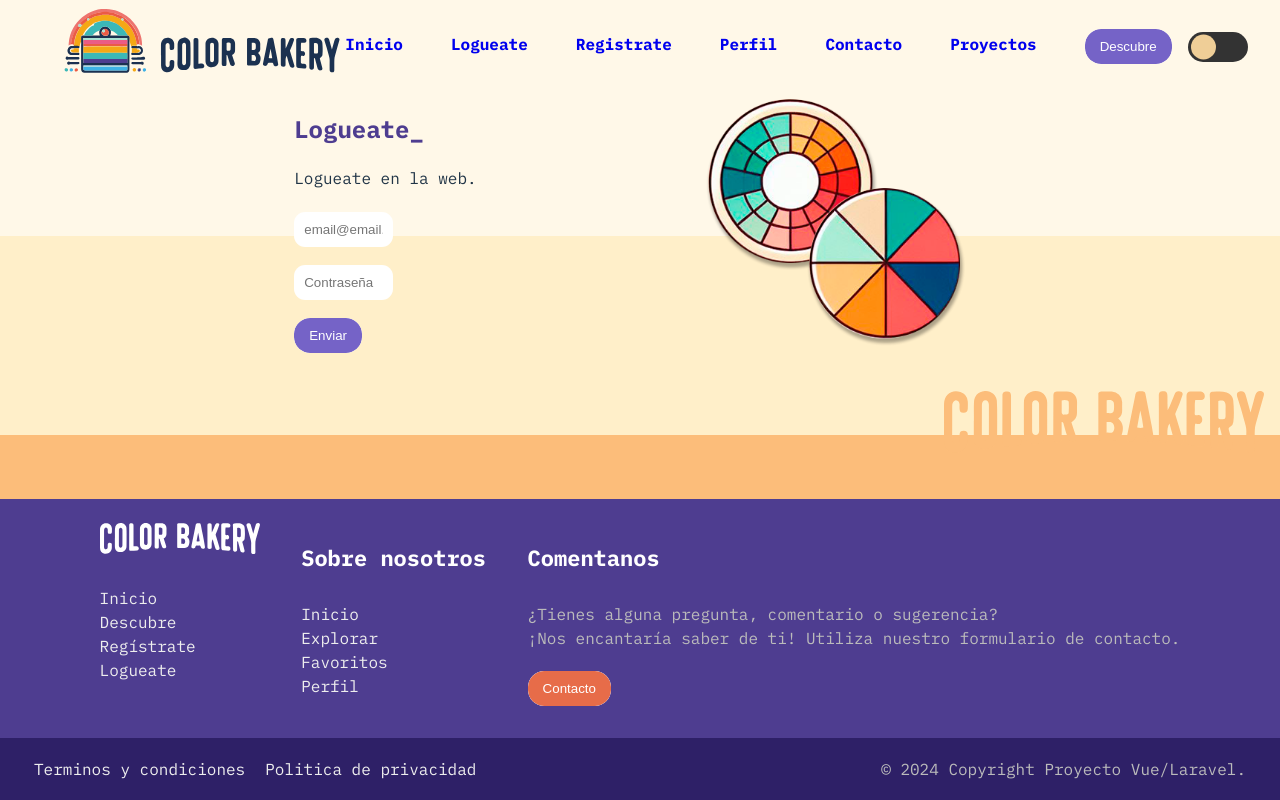
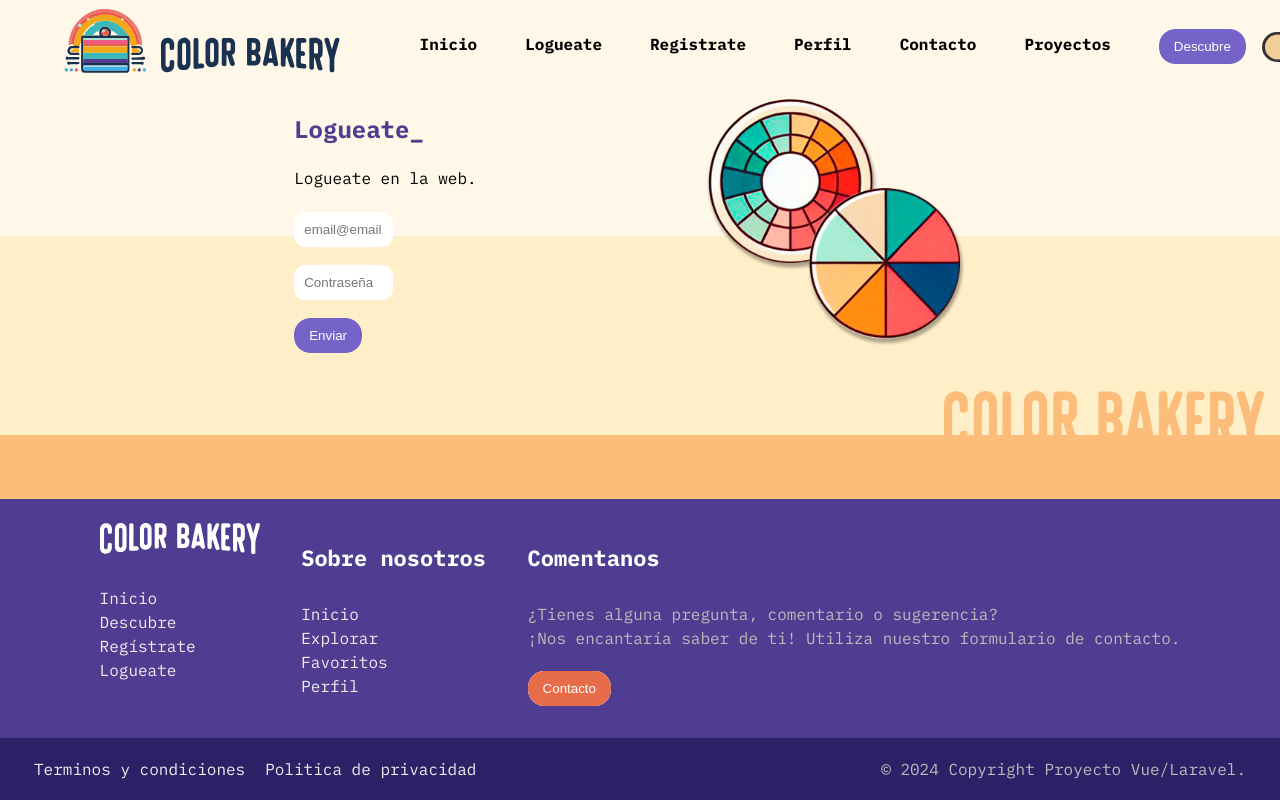
Before and after one commit to DeboraMed/proyecto-6-color-bakery, a Vue app: page /#/login in a window 1280 px wide. Built offline with nearby package versions, Linux system fonts and the light colour scheme; a web font is replaced by a local one.

Commit message:
feat: dark mode

```diff
--- a/src/pages/DarkMode.vue
+++ b/src/pages/DarkMode.vue
@@ -33,40 +33,50 @@ export default {
 <style>
 /* Dark Mode CSS*/
 [data-theme="light"] {
-  --font-color: #ffffff;
-  --font-color-h2-pri: #ffffff;
-  --font-color-h2-sec: #ffffff;
+  --font-color: #000000;
+  --font-color-h2-pri: #4c3b9a;
+  --font-color-h2-sec: #c2431e;
 
-  --link-color: #7563c7;
-  --link-white-color: #c5bde7;
+  --a-color: #4c3b9a;
+  --a-color-hover: #747bff;
 
-  --bt-color-1: #333;
-  --bt-color-1-hover: #333;
-  --bt-color-2: #333;
-  --bt-color-2-hover: #333;
+  --bt-color-1: #ffffff;
+  --bt-color-1-after: #7563c7;
+  --bt-color-1-before: #4c3b9a;
 
-  --bg-color-1: #333;
-  --bg-color-2: #333;
-  --bg-color-3: #333;
-  --bg-color-4: #333;
+  --bt-color-2: #fff;
+  --bt-color-2-after: #e76c49;
+  --bt-color-2-before: #C2431E;
+
+  --bg-color-clear: #FFF8E8;
+  --bg-color-medium: #FFEFC9;
+  --bg-color-dark: #FCBD7A;
+
+  --ft-bg-color-medium: #4E3D90;
+  --ft-bg-color-dark: #2E2067;
+
 }
 [data-theme="dark"] {
   --font-color: #ffffff;
   --font-color-h2-pri: #ffffff;
-  --font-color-h2-sec: #ffffff;
+  --font-color-h2-sec: #efce97;
 
-  --link-color: #ffffff;
-  --link-white-color: #c5bde7;
+  --a-color: #ffffff;
+  --a-color-hover: #c5bde7;
 
-  --bt-color-1: #333;
-  --bt-color-1-hover: #333;
-  --bt-color-2: #333;
-  --bt-color-2-hover: #333;
+  --bt-color-1: #ffffff;
+  --bt-color-1-after: #7563c7;
+  --bt-color-1-before: #4c3b9a;
 
-  --bg-color-1: #333;
-  --bg-color-2: #333;
-  --bg-color-3: #333;
-  --bg-color-4: #333;
+  --bt-color-2: #fff;
+  --bt-color-2-after: #e76c49;
+  --bt-color-2-before: #C2431E;
+  --bg-color-clear: #645c81;
+  --bg-color-medium: #524b6e;
+  --bg-color-dark: #3F3661;
+
+  --ft-bg-color-medium: #292147;
+  --ft-bg-color-dark: #1c1634;
 }
 
 /* boton Toggle */
@@ -97,7 +107,7 @@ export default {
   transition: all 0.5s ease-in;
 }
 .toggle:checked {
-  background: #7563c7;
+  background: #c5bde7;
 }
 .toggle:checked::before {
   background: #333;
--- a/src/pages/Home.vue
+++ b/src/pages/Home.vue
@@ -211,7 +211,7 @@ export default {
     <section>
     <article class="content__article">
       <section class="main__section">
-        <h2>Hornea tu paleta de <span class="main__h2__color">color</span> favorita_</h2>
+        <h2>Hornea tu paleta de <span class="h2__color__sec">color</span> favorita_</h2>
         <p>Introduce un color en formato RGB o HEX y elige el estilo de tu paleta de color.</p>
         <form @submit.prevent="submitFormColor">
           <fieldset>
@@ -251,7 +251,7 @@ export default {
         </form>
       </section>
       <section class="main__section">
-        <h2>O elige una <span class="main__h2__color">imagen_</span></h2>
+        <h2>O elige una <span class="h2__color__sec">imagen_</span></h2>
         <p>Introduce la URL de la imagen jpg o png.</p>
         <form @submit.prevent="submitFormImage">
           <article>
@@ -289,9 +289,6 @@ export default {
   padding: 0 2rem;
   margin: 0 2rem;
 }
-.main__h2__color{
-  color:#c2431e;
-}
 .main__content{
   display: inline-flex;
   width: 100%;
@@ -328,7 +325,7 @@ export default {
   z-index: 4;
 }
 h2{
-  color: #4E3D90;
+  color: var(--font-color-h2-pri);
 }
 form{
   text-align: left;
@@ -342,6 +339,7 @@ input {
   margin-top: 0.3125rem;
 
 }
+/*TODO: normalizar los buttons (un solo tipo) y cambiar la imagen con el dark mode */
 button[type="submit"] {
   text-overflow: ellipsis;
   overflow: hidden;
--- a/src/shared/BorderFooter.vue
+++ b/src/shared/BorderFooter.vue
@@ -16,13 +16,13 @@
 .border__ft__init {
   border-bottom-width: 4rem;
   border-bottom-style: solid;
-  border-bottom-color: #FCBD7A;
+  border-bottom-color: var(--bg-color-dark);
 }
 .border__ft__init__img{
   display: flex;
   flex-direction: row-reverse;
   align-items: flex-end;
-  background-color: #FFEFC9;
+  background-color: var(--bg-color-medium);
 }
 .border__ft__init__background{
   margin-right: 1rem;
--- a/src/shared/Footer.vue
+++ b/src/shared/Footer.vue
@@ -73,7 +73,7 @@ footer a:hover {
   display: flex;
   flex-wrap: wrap;
   bottom: 0;
-  background-color: #4E3D90;
+  background-color: var(--ft-bg-color-medium);
   text-decoration: none;
 }
 .ft__main__item {
@@ -100,7 +100,7 @@ form {
 
 .ft__legal {
   padding: 0.05rem 1.5rem;
-  background-color: #2E2067;
+  background-color: var(--ft-bg-color-dark);
 }
 .ft__legal__list {
   width: 100%;
--- a/src/shared/Navbar.vue
+++ b/src/shared/Navbar.vue
@@ -49,12 +49,12 @@ export default {
         <button @click="toggleMenu" class="burger__button">&#9776;</button>
         <div v-if="openBurgerMenu" class="burger__menu__items">
         <button v-show="isMenuOpen" class="navbar-toggle" @click="toggleMenu">☰</button>
-        <router-link v-show="!isMenuOpen" class="nav__router" to="/"><p>Inicio</p></router-link >
-        <router-link v-show="!isMenuOpen" class="nav__router" to="/login"><p>Logueate</p></router-link>
-        <router-link v-show="!isMenuOpen" class="nav__router" to="/registro"><p>Registrate</p></router-link>
-        <router-link v-show="!isMenuOpen" class="nav__router" to="/perfil"><p>Perfil</p></router-link>
-        <router-link v-show="!isMenuOpen" class="nav__router" to="/contacto"><p>Contacto</p></router-link>
-        <router-link v-show="!isMenuOpen" class="nav__router" to="/proyectos"><p>Proyectos</p></router-link>
+        <router-link v-show="!isMenuOpen" class="nav__router" to="/">Inicio</router-link >
+        <router-link v-show="!isMenuOpen" class="nav__router" to="/login">Logueate</router-link>
+        <router-link v-show="!isMenuOpen" class="nav__router" to="/registro">Registrate</router-link>
+        <router-link v-show="!isMenuOpen" class="nav__router" to="/perfil">Perfil</router-link>
+        <router-link v-show="!isMenuOpen" class="nav__router" to="/contacto">Contacto</router-link>
+        <router-link v-show="!isMenuOpen" class="nav__router" to="/proyectos">Proyectos</router-link>
         <router-link v-show="!isMenuOpen" class="nav__router" to="/descubre"><button class="button">Descubre</button></router-link>
       </div>
       </ul>
@@ -99,25 +99,32 @@ export default {
   display: flex;
   flex-wrap: nowrap;
   flex-direction: row;
-  background-color: #FFF8E8;
-  margin: 0rem auto;
+  background-color: var(--bg-color-clear);
+  margin: 0 auto;
 
   align-items: center;
 }
+a:hover {
+
+}
 .navbar__content{
   display: flex;
-  color: #f2f2f2;
   text-align: right;
   padding: 5px 5px;
   font-weight: bold;
   justify-content: right;
-  /*flex-grow: 1;*/
+  flex-grow: 0.85;
 }
 .nav__router {
   text-decoration: none;
   display: flex;
   align-items: center;
-
+}
+.nav__router a{
+  color: var(--a-color);
+}
+.nav__router a:hover{
+  color: var(--a-color-hover);
 }
 
 .nav__logo{
@@ -129,7 +136,8 @@ img{
   margin-left: 4rem;
 }
 p{
-  padding: 0rem;
+  color: var(--font-color);
+  padding: 0;
   margin-right: 3rem;
 }
 /* animación del logotipo */
--- a/src/style.css
+++ b/src/style.css
@@ -14,10 +14,6 @@ html{
   min-height: 100%;
   position: relative;
 }
-html {
-  box-sizing: border-box;
-}
-
 *,
 *::before,
 *::after {
@@ -47,7 +43,7 @@ body:not(:-moz-handler-blocked) fieldset {
  /* padding: 5px 5px;*/
   text-decoration: none;
   margin-top: 5rem;
-  background: linear-gradient(to bottom, #FFF8E8 50%, #FFEFC9 50%);
+  background: linear-gradient(to bottom, var(--bg-color-clear) 50%, var(--bg-color-medium) 50%);
 }
 .container__section{
   display: flex;
@@ -77,7 +73,7 @@ body:not(:-moz-handler-blocked) fieldset {
   overflow: hidden;
   white-space: pre;
   display: inline-flex;
-  color: #fff;
+  color: var(--bt-color-1);
   cursor: pointer;
   border: 0;
   padding: 0.625rem 0.9375rem;
@@ -97,7 +93,7 @@ body:not(:-moz-handler-blocked) fieldset {
   left: 0;
   width: 100%;
   height: 100%;
-  background-color: #7563c7;
+  background-color: var(--bt-color-1-after);
   border-radius: 1rem;
   z-index: -2;
 }
@@ -108,13 +104,13 @@ body:not(:-moz-handler-blocked) fieldset {
   left: 0;
   width: 0%;
   height: 100%;
-  background-color: #4c3b9a;
+  background-color: var(--bt-color-1-before);
   transition: all 0.3s;
   border-radius: 1rem;
   z-index: -1;
 }
 .button:hover {
-  color: var(--bt-color-1-hover);
+  color: var(--font-color);
 }
 .button:hover:before {
   width: 100%;
@@ -122,7 +118,7 @@ body:not(:-moz-handler-blocked) fieldset {
 
 /*boton secundario*/
 .button__sec {
-  color: #fff;
+  color: var(--bt-color-2);
   cursor: pointer;
   border: 0;
   padding: 0.625rem 0.9375rem;
@@ -143,7 +139,7 @@ body:not(:-moz-handler-blocked) fieldset {
   left: 0;
   width: 100%;
   height: 100%;
-  background-color: #e76c49;
+  background-color: var(--bt-color-2-after);
   border-radius: 1rem;
   z-index: -2;
 }
@@ -154,13 +150,13 @@ body:not(:-moz-handler-blocked) fieldset {
   left: 0;
   width: 0%;
   height: 100%;
-  background-color: #C2431E;
+  background-color: var(--bt-color-2-before);
   transition: all 0.3s;
   border-radius: 1rem;
   z-index: -1;
 }
 .button__sec:hover {
-  color: var(--bt-color-1-hover);
+  color: var(--font-color);
 }
 .button__sec:hover:before {
   width: 100%;
@@ -180,20 +176,15 @@ ul {
   color: #C2431E;
   font-size: small;
 }
+h2{
+  color: var(--font-color-h2-pri);
+}
+.h2__color__sec{
+  color:var(--font-color-h2-sec);
+}
 
 /*medias generales*/
-@media (prefers-color-scheme: light) {
-  :root {
-    color: #213547;
-    background-color: #ffffff;
-  }
-  a:hover {
-    color: #747bff;
-  }
-  button {
-    background-color: #f9f9f9;
-  }
-}
+
 @media only screen and (max-width: 480px) {
   img {
     width: 100%;
```
